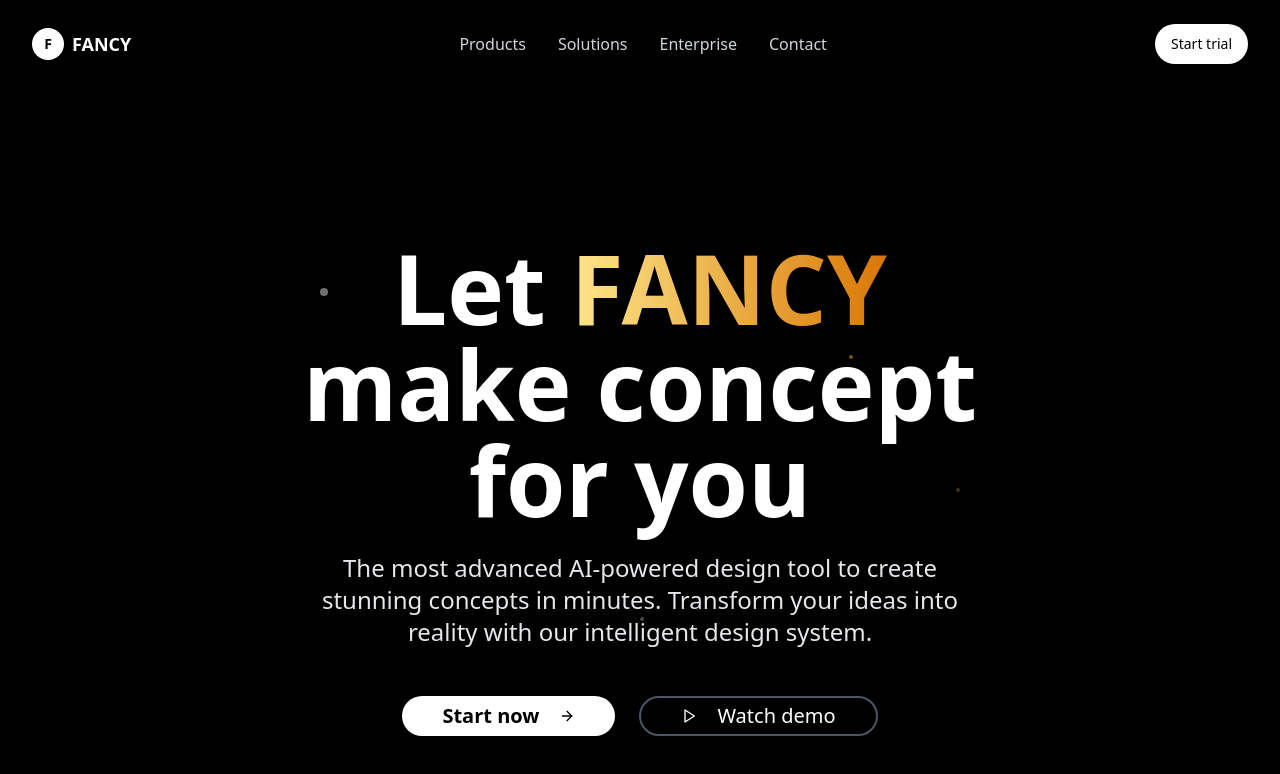
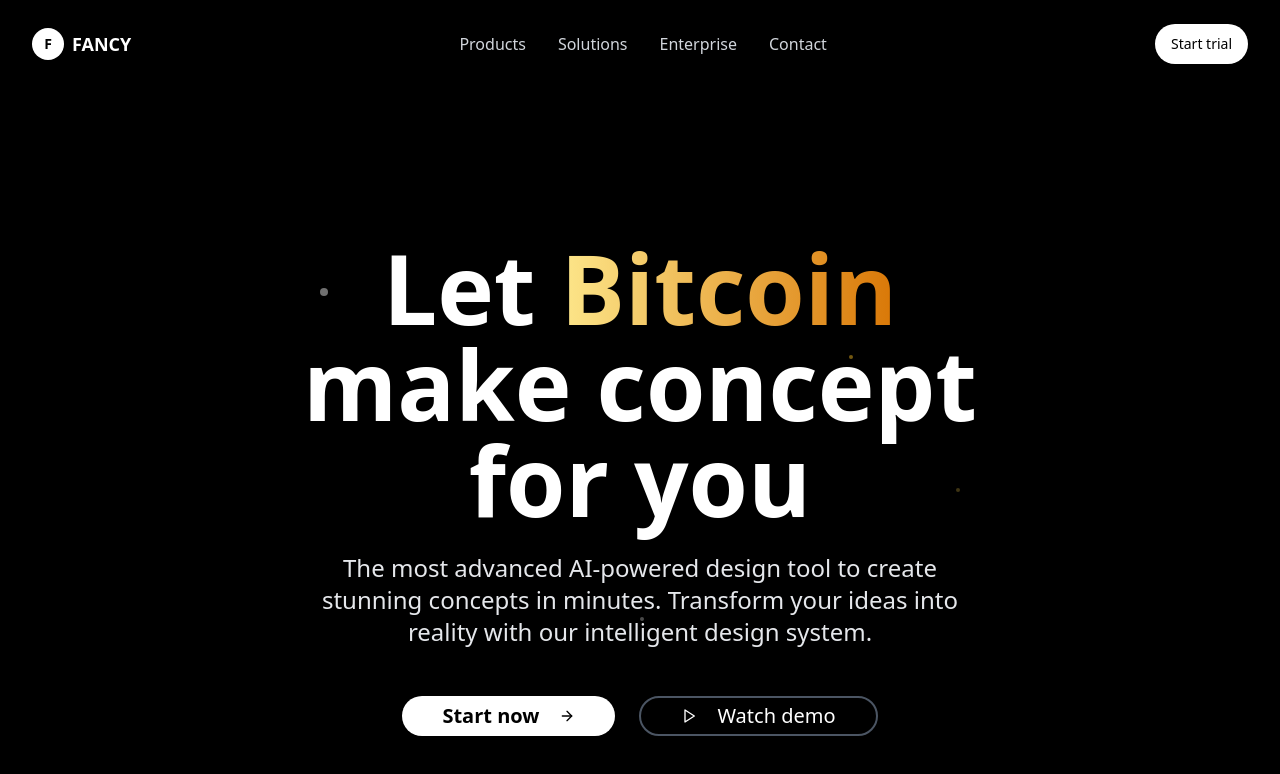
Before and after one commit to SmokeAlot420/ordvibehq, a React (Vite) app: page / in a window 1280 px wide. Shown: the top 774 px of the page. Built offline with nearby package versions, Linux system fonts and the light colour scheme.

Commit message:
Visual edit in Lovable
Edited UI in Lovable

```diff
--- a/src/pages/Index.tsx
+++ b/src/pages/Index.tsx
@@ -39,7 +39,7 @@ const Index = () => {
       <div className="relative min-h-screen flex items-center justify-center px-8 z-10">
         <div className="max-w-4xl text-center">
           <h1 className="text-6xl md:text-8xl font-bold mb-6 leading-tight">
-            Let <span className="text-transparent bg-clip-text bg-gradient-to-r from-amber-200 to-amber-600">FANCY</span>
+            Let <span className="text-transparent bg-clip-text bg-gradient-to-r from-amber-200 to-amber-600">Bitcoin</span>
             <br />
             make concept
             <br />
```
